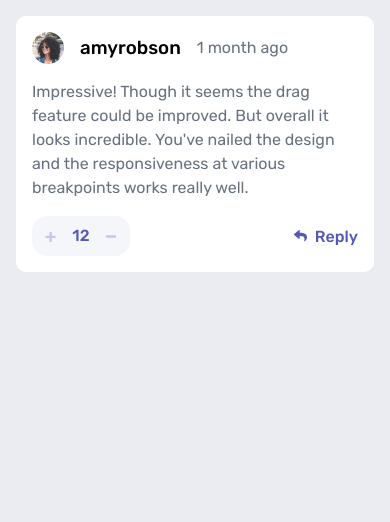
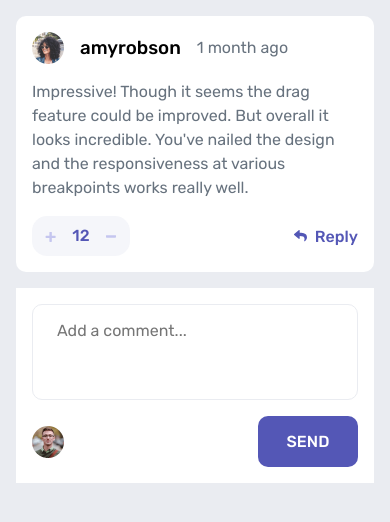
Before and after one commit to Dicury/Challenge-03---Interactive-comments-section, a Next.js app: page / in a window 390 px wide. Shown: the top 522 px of the page. Built offline with nearby package versions, Linux system fonts and the light colour scheme.

Commit message:
feat: Component Chat + Mobile CSS
adicionado o component Chat e criado a reponsividade mobile de seu css

```diff
--- a/src/app/providers.jsx
+++ b/src/app/providers.jsx
@@ -18,7 +18,8 @@ body {
 }
 
 button,
-input {
+input,
+textarea {
     font-family: inherit;
 }
 
--- /dev/null
+++ b/src/components/Chat/index.jsx
@@ -0,0 +1,58 @@
+"use client";
+
+import React from "react";
+import { styled } from "styled-components";
+
+const Card = styled.div`
+  display: grid;
+  grid-template-columns: repeat(2, 1auto);
+  grid-template-rows: repeat(2, auto);
+  align-items: center;
+  justify-content: space-between;
+
+  height: auto;
+  padding: 1rem;
+  margin: 1rem;
+  background-color: ${(props) => props.theme.colors.neutral.white};
+  gap: 1rem;
+`;
+
+const ChatInput = styled.textarea`
+  grid-row: 1/2;
+  grid-column: 1/3;
+
+  height: 6rem;
+  padding: 1rem 1.5rem;
+  border: 1px solid ${(props) => props.theme.colors.neutral.lightGray};
+  border-radius: 10px;
+  text-align: left;
+  resize: none;
+  font-size: 16px;
+`;
+
+const ChatImagem = styled.img`
+  width: 2rem;
+  height: 2rem;
+`;
+
+const ChatButton = styled.button`
+  border: none;
+  font-size: 16px;
+  font-weight: 500;
+  width: 100px;
+  padding: 1rem 1.2rem;
+  justify-self: right;
+  border-radius: 10px;
+  background-color: ${(props) => props.theme.colors.primary.moderateBlue};
+  color: ${(props) => props.theme.colors.neutral.white};
+`;
+
+export default function Chat() {
+  return (
+    <Card>
+      <ChatInput placeholder="Add a comment..."></ChatInput>
+      <ChatImagem src="images/avatars/image-juliusomo.png" />
+      <ChatButton>SEND</ChatButton>
+    </Card>
+  );
+}
--- a/src/components/CommentsSection/index.jsx
+++ b/src/components/CommentsSection/index.jsx
@@ -1,6 +1,12 @@
 import React from "react";
 import Comment from "@/components/Comment";
+import Chat from "../Chat";
 
 export default function CommentsSection() {
-  return <Comment />;
+  return (
+    <>
+      <Comment />
+      <Chat />
+    </>
+  );
 }
```
Also changed, not shown: src/components/Chat/Chat.style.jsx (added).
